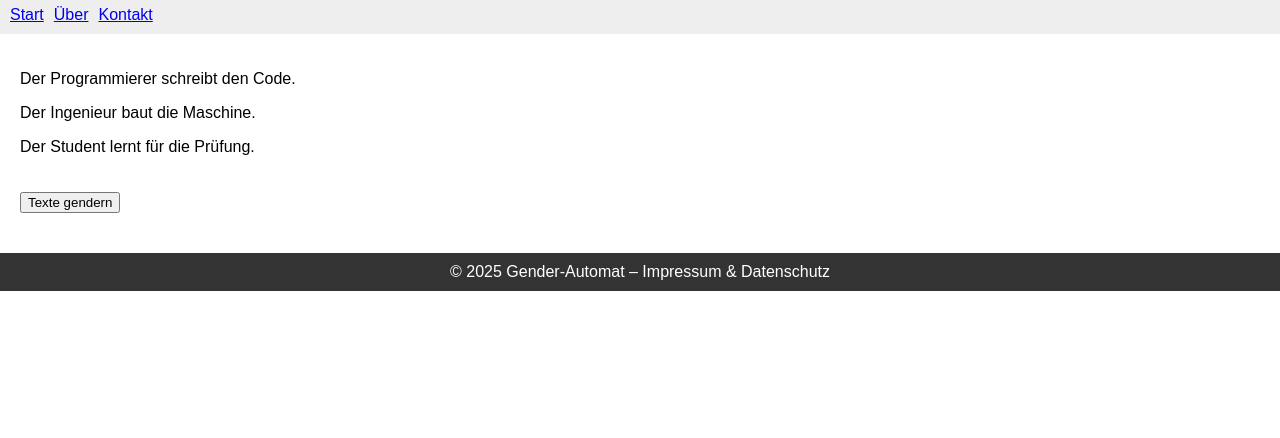
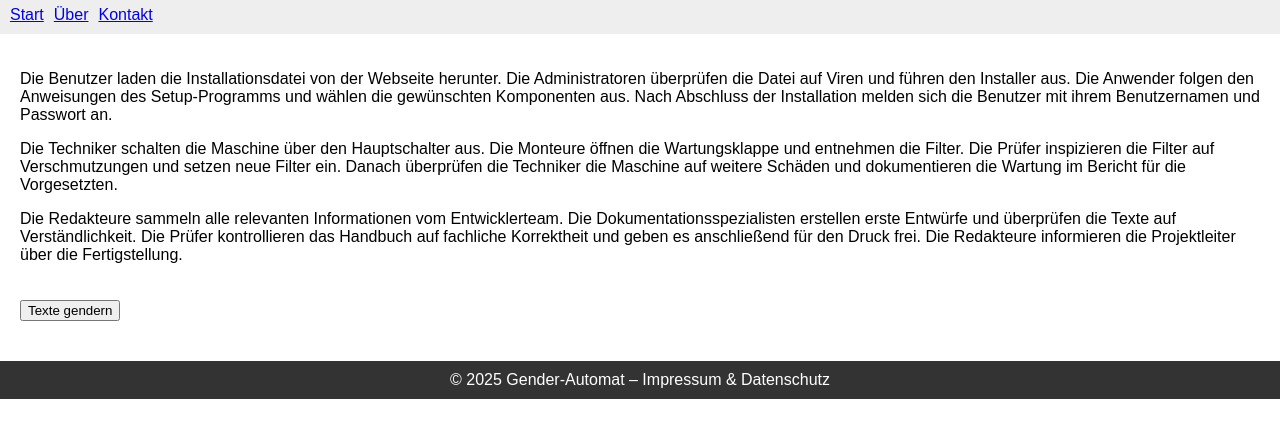
Before and after one commit to ninadobr/Gender-Automat, a plain HTML site: page index.html in a window 1280 px wide. Shown: the part 122-560 px from the top of the page. Drawn offline with Linux system fonts and the light colour scheme.

Commit message:
index.html

```diff
--- a/index.html
+++ b/index.html
@@ -22,9 +22,18 @@
 </nav>
 
 <main>
-  <p id="text1">Der Programmierer schreibt den Code.</p>
-  <p id="text2">Der Ingenieur baut die Maschine.</p>
-  <p id="text3">Der Student lernt für die Prüfung.</p>
+  <p id="text1">
+    Die Benutzer laden die Installationsdatei von der Webseite herunter. Die Administratoren überprüfen die Datei auf Viren und führen den Installer aus. Die Anwender folgen den Anweisungen des Setup-Programms und wählen die gewünschten Komponenten aus. Nach Abschluss der Installation melden sich die Benutzer mit ihrem Benutzernamen und Passwort an.
+  </p>
+
+  <p id="text2">
+    Die Techniker schalten die Maschine über den Hauptschalter aus. Die Monteure öffnen die Wartungsklappe und entnehmen die Filter. Die Prüfer inspizieren die Filter auf Verschmutzungen und setzen neue Filter ein. Danach überprüfen die Techniker die Maschine auf weitere Schäden und dokumentieren die Wartung im Bericht für die Vorgesetzten.
+  </p>
+
+  <p id="text3">
+    Die Redakteure sammeln alle relevanten Informationen vom Entwicklerteam. Die Dokumentationsspezialisten erstellen erste Entwürfe und überprüfen die Texte auf Verständlichkeit. Die Prüfer kontrollieren das Handbuch auf fachliche Korrektheit und geben es anschließend für den Druck frei. Die Redakteure informieren die Projektleiter über die Fertigstellung.
+  </p>
+
   <button id="genderBtn">Texte gendern</button>
 </main>
 
```
